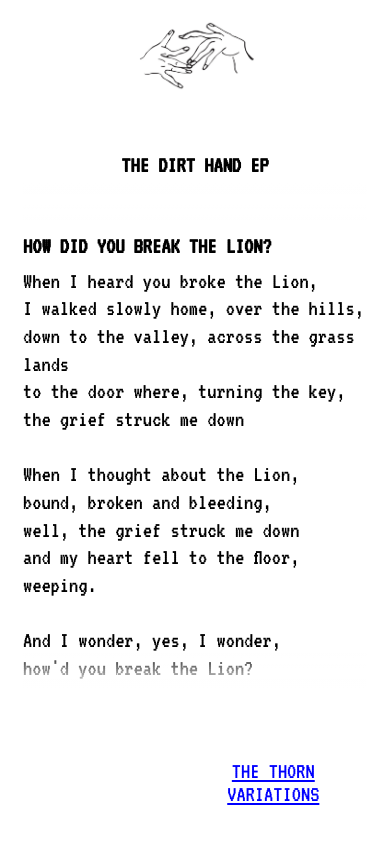
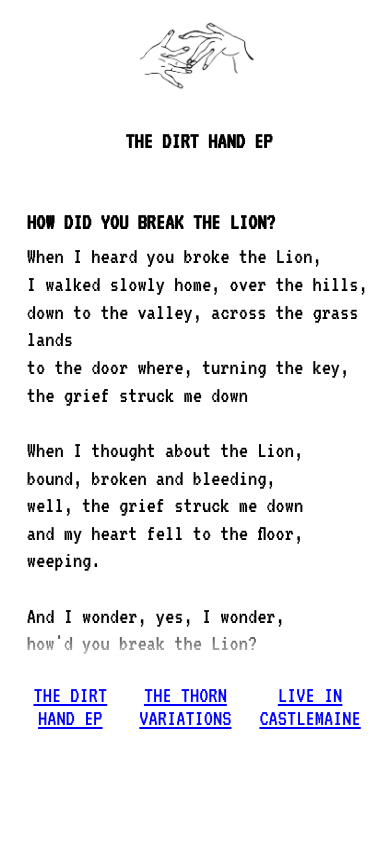
Before and after one commit to arun-roberts/welcome_to_dirt_hand, a Next.js app: page /read in a window 390 px wide. Built offline with nearby package versions, Linux system fonts and the light colour scheme.

Commit message:
tweaked what buttons to all appear at once in mobile

```diff
--- a/components/bandcamp.tsx
+++ b/components/bandcamp.tsx
@@ -2,7 +2,7 @@ import type { Record } from '../lib/types'
 
 const Bandcamp = ({record}: {record: Record}) => {
     return (
-        <iframe style={{border: '0', width: '350px', height: '570px'}} src={record.bandcampEmbed.src} seamless>
+        <iframe style={{border: '0', width: '350px', height: '470px'}} src={record.bandcampEmbed.src} seamless>
             <a href={record.bandcampEmbed.href}>{record.title} by Dirt Hand</a>
         </iframe>
     )
--- a/components/whatButtons.tsx
+++ b/components/whatButtons.tsx
@@ -1,11 +1,16 @@
 import type { What } from '../lib/types'
 
-const WhatButtons = ({ setCounter, counter, what }: {setCounter: (count: number) => void, counter: number | any, what: What}) => {
+const WhatButtons = ({ setCounter, what }: {setCounter: (count: number) => void, what: What}) => {
     return (
-        <div className='what__buttons'>
-            {counter > 0 && <button className='what__buttons--prev' onClick={() => setCounter(counter - 1)}>{what[counter - 1].title}</button>}
-            {counter < what.length - 1 && <button className='what__buttons--next' onClick={() => setCounter(counter + 1)}>{what[counter + 1].title}</button>}
-        </div>
+        <ul className='what-buttons'>
+            {
+                what.map((record, i) => (
+                    <li key={'r' + i} className='what-buttons__button'>
+                        <button onClick={() => setCounter(i)}>{record.title}</button>
+                    </li>
+                ))
+            }
+        </ul>
     )
 }
 
--- a/pages/listen.tsx
+++ b/pages/listen.tsx
@@ -42,10 +42,10 @@ const Listen: NextPage = () => {
       <Meta title='Listen to Dirt Hand.' />
       {
       isMobile
-      ? <>
+      ? <div>
           <Bandcamp record={data.what[counter]}/>
-          <WhatButtons setCounter={setCounter} counter={counter} what={data.what} />
-        </>
+          <WhatButtons setCounter={setCounter} what={data.what} />
+        </div>
       : data.what.map((record, i) =>
         <div key={'r' + i} className="what-listen__bandcamp">
           <LazyOne isLoaded={isLoaded[record.title]} record={record} />
--- a/pages/read.tsx
+++ b/pages/read.tsx
@@ -16,10 +16,10 @@ const Read: NextPage = () => {
             <Meta title="Read Dirt Hand." />
             {
                 isMobile
-                ? <>
+                ? <div>
                     <AlbumLyrics record={data.what[counter]}/>
-                    <WhatButtons setCounter={setCounter} counter={counter} what={data.what} />
-                </>
+                    <WhatButtons setCounter={setCounter} what={data.what} />
+                </div>
                 : data.what.map((record, i) => (
                 <AlbumLyrics key={'r' + i} record={record} />
                 ))
--- a/styles/globals.sass
+++ b/styles/globals.sass
@@ -173,23 +173,14 @@ button
     &__a
         font-size: 4rem
 
-    &__buttons
+    &-buttons
+        display: flex
         width: 100%
-        position: absolute
-        bottom: 0
         left: 0
         right: 0
-        padding: 2rem
 
-        &--prev
+        &__button
             display: inline-block
-            width: 50%
-            float: left
-
-        &--next
-            display: inline-block
-            width: 50%
-            float: right
 
     &-listen__bandcamp
         margin: 1rem
```
